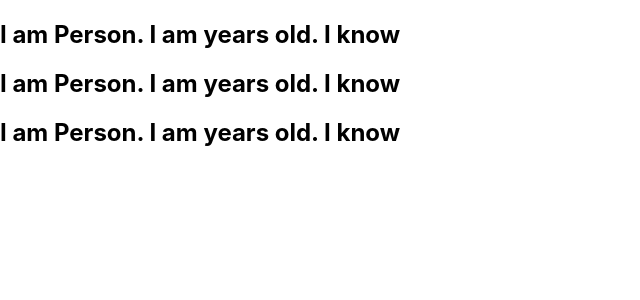
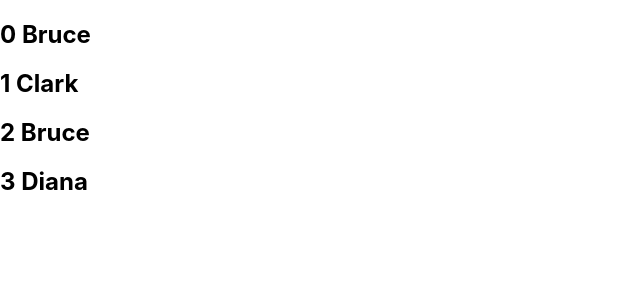
Before and after one commit to manish511-github/reactp, a React (Create React App) app: page / in a window 1280 px wide. Shown: the top 300 px of the page, without its empty margins (0-640 px from the left). Built offline with nearby package versions, Linux system fonts and the light colour scheme.

Commit message:
Name list indexing

```diff
--- a/src/components/NameList.js
+++ b/src/components/NameList.js
@@ -2,30 +2,32 @@ import React from 'react'
 import Person from './Person'
 
 export default function NameList() {
-    const persons=[{
-        id:1,
-        name:'Bruce',
-        age:30,
-        skill:'React'
-    },
-    {
-        id:2,
-        name:'Clark',
-        age:25,
-        skill:'Angular'
-    },
-    {
-        id:3,
-        name:'Diana',
-        age:25,
-        skill:'Vue'
-    }
+    const names=['Bruce','Clark','Bruce','Diana']
+//     const persons=[{
+//         id:1,
+//         name:'Bruce',
+//         age:30,
+//         skill:'React'
+//     },
+//     {
+//         id:2,
+//         name:'Clark',
+//         age:25,
+//         skill:'Angular'
+//     },
+//     {
+//         id:3,
+//         name:'Diana',
+//         age:25,
+//         skill:'Vue'
+//     }
 
-]
- const personList=persons.map(person=> <Person person={Person}/>)
-  return (
+// ]
+// const personList=persons.map(person=> <Person key={person.name} person={person}/>)
+const nameList=names.map((name,index)=><h2 key ={index} >{index} {name}</h2>)
+ return (
   <div>
-    {personList
+    {nameList
     }
   </div>
   )
--- a/src/components/Person.js
+++ b/src/components/Person.js
@@ -1,6 +1,6 @@
 import React from 'react'
 
-export default function Person({person}) {
+export default function Person({person, key}) {
   return (
     <div><h2>
     I am {
```
